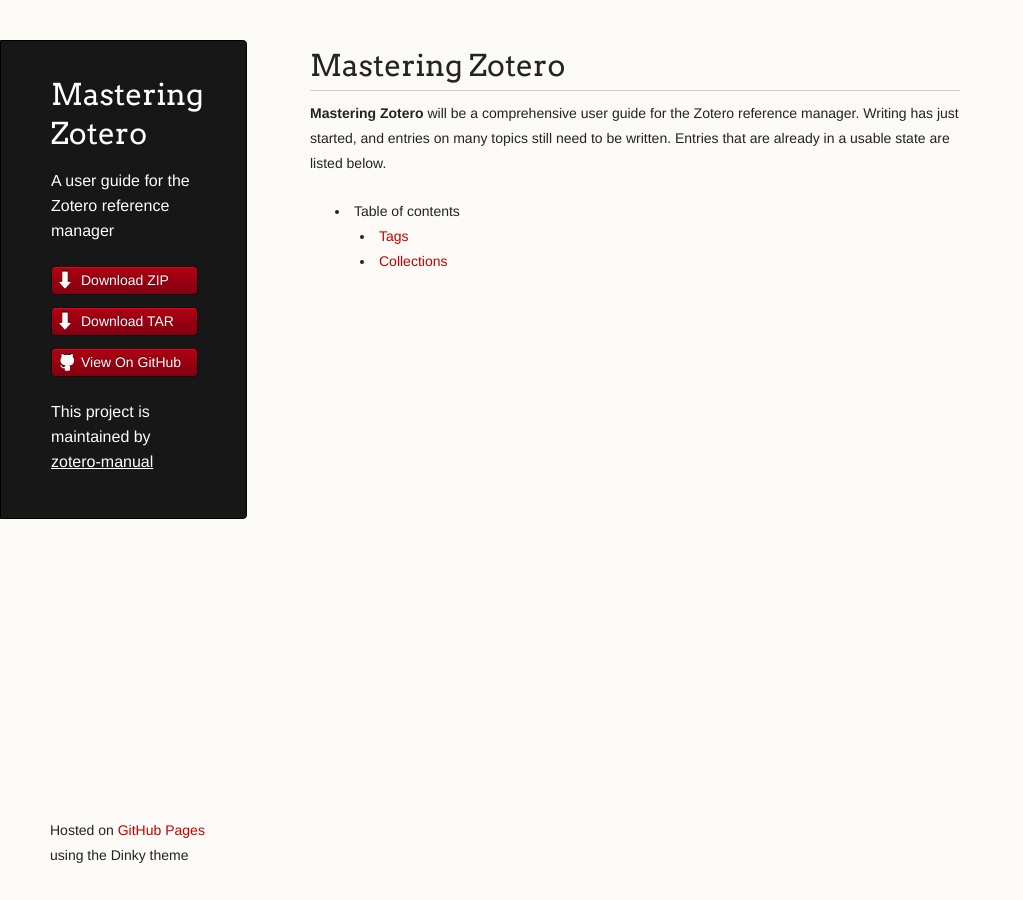
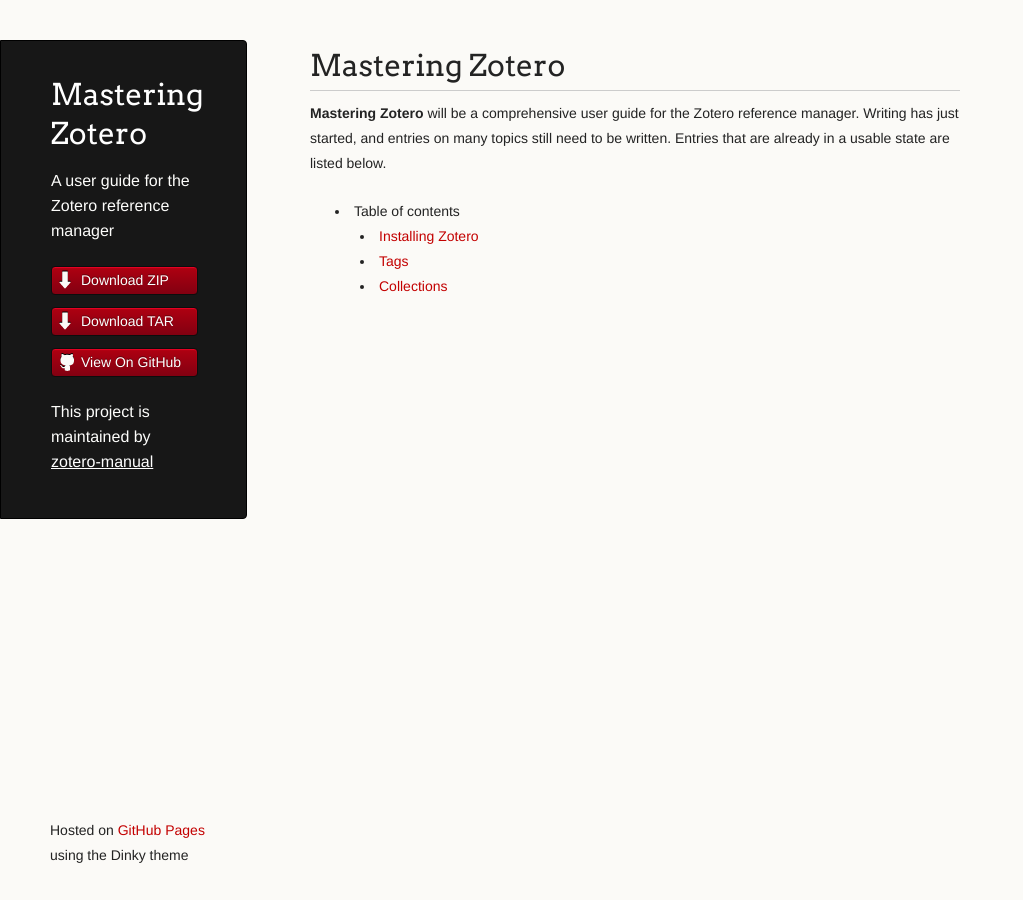
Before and after one commit to zotero-manual/zotero-manual.github.io, a Jekyll site: the page index.html, which Jekyll copies as it is, in a window 1280 px wide. Shown: the whole page, without its empty margins (0-1023 px from the left). Built offline with Jekyll 4.4.1, drawn with Linux system fonts in a browser that asks for light colours.

Commit message:
Create gh-pages branch via GitHub

```diff
--- a/index.html
+++ b/index.html
@@ -39,6 +39,7 @@
 <li>Table of contents
 
 <ul>
+<li><a href="installing-zotero">Installing Zotero</a></li>
 <li><a href="tags">Tags</a></li>
 <li><a href="collections">Collections</a></li>
 </ul>
--- a/params.json
+++ b/params.json
@@ -1 +1 @@
-{"name":"Mastering Zotero","tagline":"A user guide for the Zotero reference manager","body":"# Mastering Zotero\r\n\r\n**Mastering Zotero** will be a comprehensive user guide for the Zotero reference manager. Writing has just started, and entries on many topics still need to be written. Entries that are already in a usable state are listed below.\r\n\r\n* Table of contents\r\n  * [Tags](tags)\r\n  * [Collections](collections)","google":"","note":"Don't delete this file! It's used internally to help with page regeneration."}
+{"name":"Mastering Zotero","tagline":"A user guide for the Zotero reference manager","body":"# Mastering Zotero\r\n\r\n**Mastering Zotero** will be a comprehensive user guide for the Zotero reference manager. Writing has just started, and entries on many topics still need to be written. Entries that are already in a usable state are listed below.\r\n\r\n* Table of contents\r\n  * [Installing Zotero](installing-zotero)\r\n  * [Tags](tags)\r\n  * [Collections](collections)","google":"","note":"Don't delete this file! It's used internally to help with page regeneration."}
```
